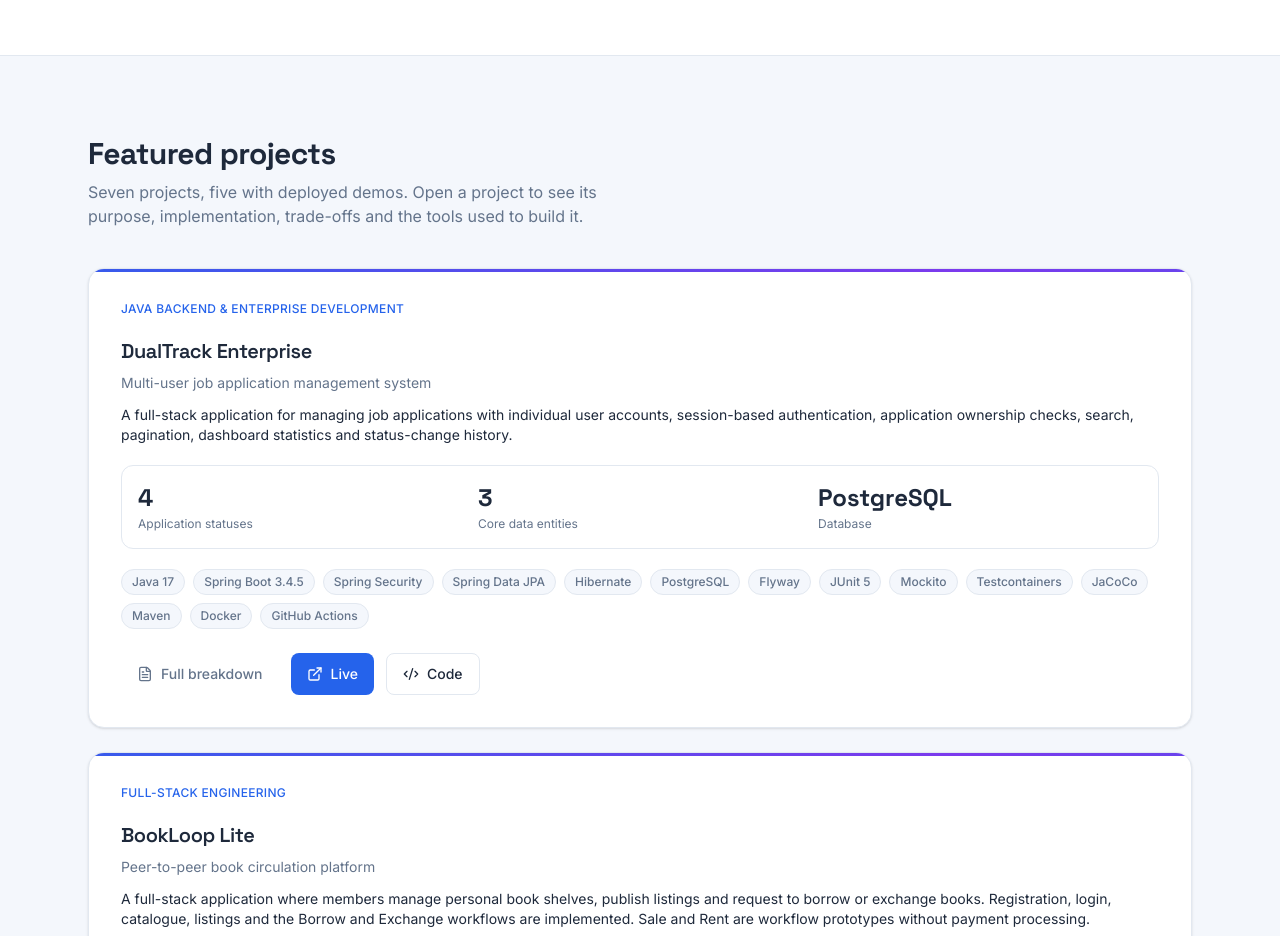
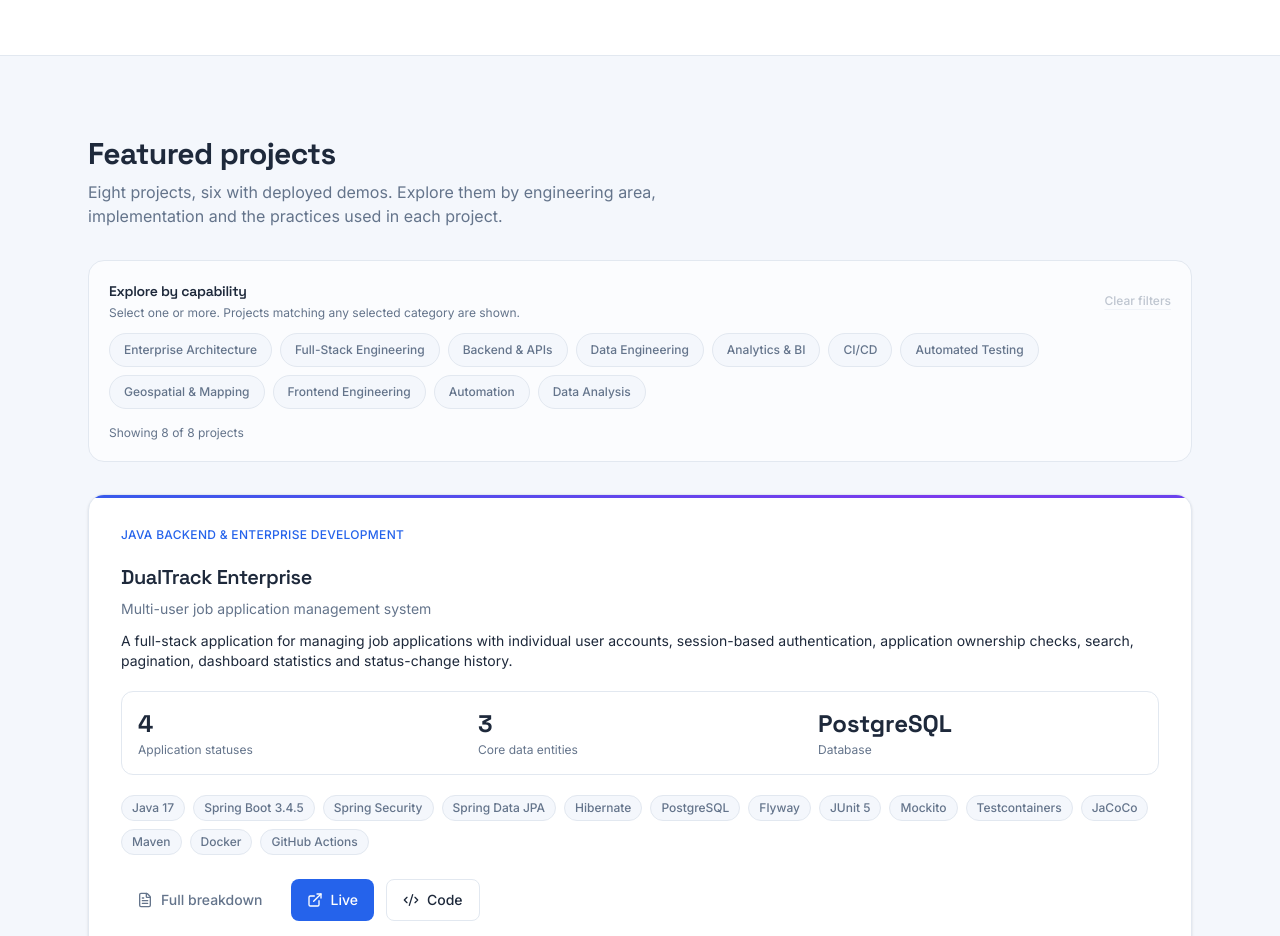
Before and after one commit to nestorNiloy/niloy-barua-engineering-portfolio, a React (Vite) app: page / in a window 1280 px wide. Shown: the part 960-1896 px from the top of the page. Built offline with nearby package versions, Linux system fonts and the light colour scheme.

Commit message:
Add multi-select project capability filters

```diff
--- a/src/sections/Projects/Projects.jsx
+++ b/src/sections/Projects/Projects.jsx
@@ -1,20 +1,105 @@
+import { useMemo, useState } from 'react'
 import { projects } from '../../data/projects'
 import { ProjectCard } from '../../components/ProjectCard/ProjectCard'
 
+const FILTERS = [
+  "Enterprise Architecture",
+  "Full-Stack Engineering",
+  "Backend & APIs",
+  "Data Engineering",
+  "Analytics & BI",
+  "CI/CD",
+  "Automated Testing",
+  "Geospatial & Mapping",
+  "Frontend Engineering",
+  "Automation",
+  "Data Analysis",
+]
+
 export function Projects() {
+  const [selectedFilters, setSelectedFilters] = useState([])
+
+  const visibleProjects = useMemo(() => {
+    if (selectedFilters.length === 0) return projects
+    return projects.filter((project) =>
+      selectedFilters.some((filter) => project.tags?.includes(filter))
+    )
+  }, [selectedFilters])
+
+  const toggleFilter = (filter) => {
+    setSelectedFilters((current) =>
+      current.includes(filter)
+        ? current.filter((item) => item !== filter)
+        : [...current, filter]
+    )
+  }
+
   return (
     <section id="projects" aria-label="Featured projects" className="mx-auto max-w-6xl px-6 py-20">
-      <div className="mb-10 max-w-lg">
+      <div className="mb-8 max-w-2xl">
         <h2 className="font-display text-3xl font-bold text-text-main">Featured projects</h2>
         <p className="mt-2 text-text-muted">
-          Seven projects, five with deployed demos. Open a project to see its
-          purpose, implementation, trade-offs and the tools used to build it.
+          Eight projects, six with deployed demos. Explore them by engineering area,
+          implementation and the practices used in each project.
         </p>
       </div>
+
+      <div className="mb-8 rounded-2xl border border-border-subtle bg-bg-surface/70 p-4 sm:p-5">
+        <div className="mb-3 flex flex-wrap items-center justify-between gap-3">
+          <div>
+            <h3 className="text-sm font-semibold text-text-main">Explore by capability</h3>
+            <p className="mt-1 text-xs text-text-muted">
+              Select one or more. Projects matching any selected category are shown.
+            </p>
+          </div>
+          <button
+            type="button"
+            onClick={() => setSelectedFilters([])}
+            disabled={selectedFilters.length === 0}
+            className="text-xs font-medium text-text-muted underline decoration-border-subtle underline-offset-4 transition-colors hover:text-text-main disabled:cursor-default disabled:opacity-40"
+          >
+            Clear filters
+          </button>
+        </div>
+
+        <div className="flex flex-wrap gap-2" aria-label="Project category filters">
+          {FILTERS.map((filter) => {
+            const selected = selectedFilters.includes(filter)
+            return (
+              <button
+                key={filter}
+                type="button"
+                aria-pressed={selected}
+                onClick={() => toggleFilter(filter)}
+                className={`project-filter-chip rounded-full border px-3.5 py-2 text-xs font-medium transition-all duration-200 focus-visible:outline-2 focus-visible:outline-offset-2 focus-visible:outline-brand-primary ${
+                  selected
+                    ? 'project-filter-chip-active'
+                    : 'border-border-subtle bg-bg-base text-text-muted hover:border-brand-primary/60 hover:text-text-main'
+                }`}
+              >
+                {filter}
+              </button>
+            )
+          })}
+        </div>
+        <p className="mt-4 text-xs text-text-muted" aria-live="polite">
+          Showing {visibleProjects.length} of {projects.length} projects
+          {selectedFilters.length > 0 && (
+            <span> · {selectedFilters.length} {selectedFilters.length === 1 ? 'filter' : 'filters'} selected</span>
+          )}
+        </p>
+      </div>
+
       <div className="flex flex-col gap-6">
-        {projects.map((project) => (
-          <ProjectCard key={project.id} project={project} />
-        ))}
+        {visibleProjects.length > 0 ? (
+          visibleProjects.map((project) => (
+            <ProjectCard key={project.id} project={project} />
+          ))
+        ) : (
+          <p className="rounded-xl border border-border-subtle p-8 text-center text-sm text-text-muted">
+            No projects match these categories.
+          </p>
+        )}
       </div>
     </section>
   )
```
